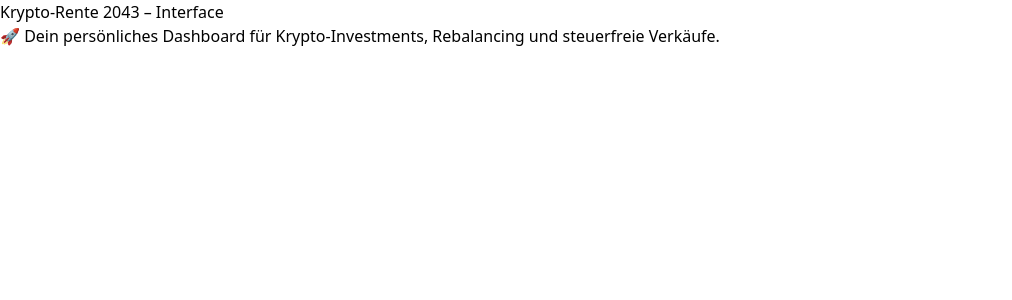
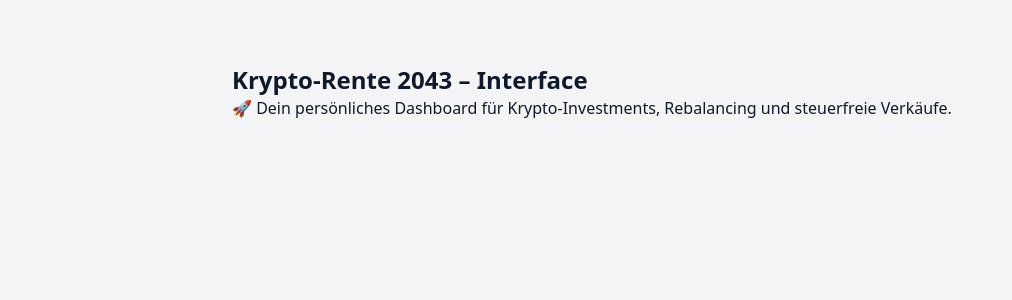
Before and after one commit to casqua895/krypto-rente-ui, a React (Vite) app: page / in a window 1280 px wide. Shown: the top 300 px of the page, without its empty margins (0-1012 px from the left). Built offline with nearby package versions, Linux system fonts and the light colour scheme.

Commit message:
Add files via upload

```diff
--- a/App.jsx
+++ b/App.jsx
@@ -3,7 +3,7 @@
 export default function App() {
   return (
     <main className="min-h-screen bg-gray-100 text-gray-900">
-      <div className="max-w-6xl mx-auto py-10 px-4">
+      <div className="max-w-4xl mx-auto py-10 px-4">
         <CryptoRenteInterface />
       </div>
     </main>
--- a/index.html
+++ b/index.html
@@ -2,7 +2,6 @@
 <html lang="de">
   <head>
     <meta charset="UTF-8" />
-    <link rel="icon" href="/favicon.ico" />
     <meta name="viewport" content="width=device-width, initial-scale=1.0" />
     <title>Krypto-Rente 2043</title>
   </head>
--- a/package.json
+++ b/package.json
@@ -9,9 +9,7 @@
   },
   "dependencies": {
     "react": "^18.2.0",
-    "react-dom": "^18.2.0",
-    "recharts": "^2.6.2",
-    "lucide-react": "^0.271.0"
+    "react-dom": "^18.2.0"
   },
   "devDependencies": {
     "vite": "^4.3.9",
--- a/tailwind.config.js
+++ b/tailwind.config.js
@@ -1,5 +1,5 @@
 export default {
-  content: ["./index.html", "./src/**/*.{js,ts,jsx,tsx}"],
+  content: ["./index.html", "./**/*.{js,jsx}"],
   theme: {
     extend: {},
   },
```
Also changed, not shown: 1 other file (tests, documents, lock files or other folders).
